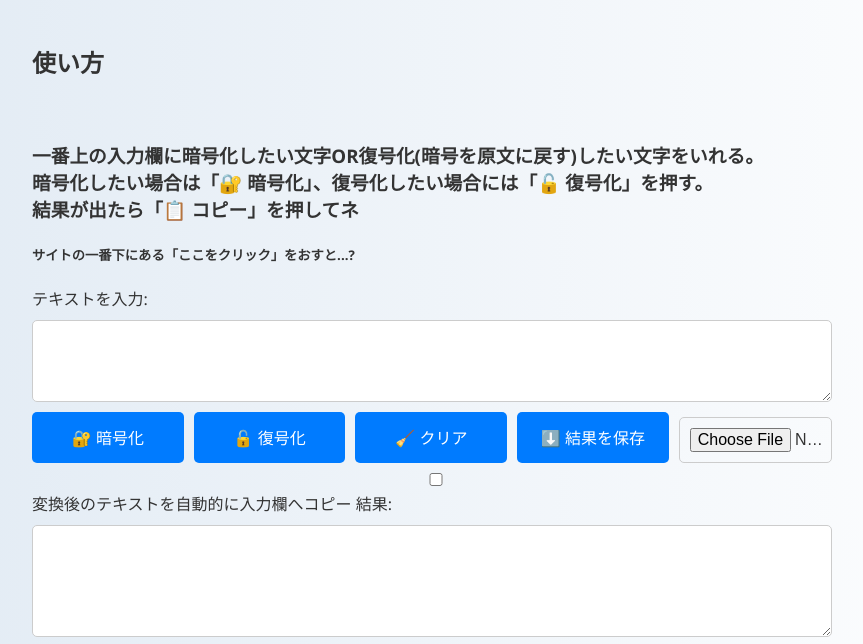
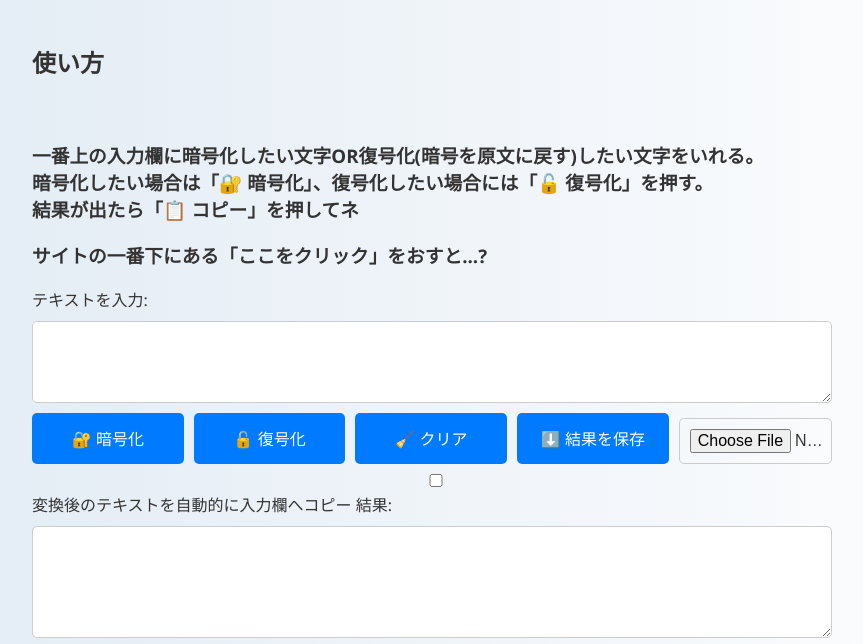
Before and after one commit to OTSURU2355/ang0u-fukugou-tool, a plain HTML site: page index.html in a window 1280 px wide. Shown: the part 109-753 px from the top of the page, without its empty margins (208-1071 px from the left). Drawn offline with Linux system fonts and the light colour scheme.

Commit message:
Add files via upload

```diff
--- a/index.html
+++ b/index.html
@@ -84,7 +84,7 @@
 
 　<h2>使い方</h2>
 　<h3>一番上の入力欄に暗号化したい文字OR復号化(暗号を原文に戻す)したい文字をいれる。<br>暗号化したい場合は「🔐 暗号化」、復号化したい場合には「🔓️ 復号化」を押す。<br>結果が出たら「📋 コピー」を押してネ</h3>
-  <h5>サイトの一番下にある「ここをクリック」をおすと...?</h5>
+  <h3>サイトの一番下にある「ここをクリック」をおすと...?</h3>
 
   <label for="inputText">テキストを入力:</label>
   <textarea id="inputText" rows="4"></textarea>
```
